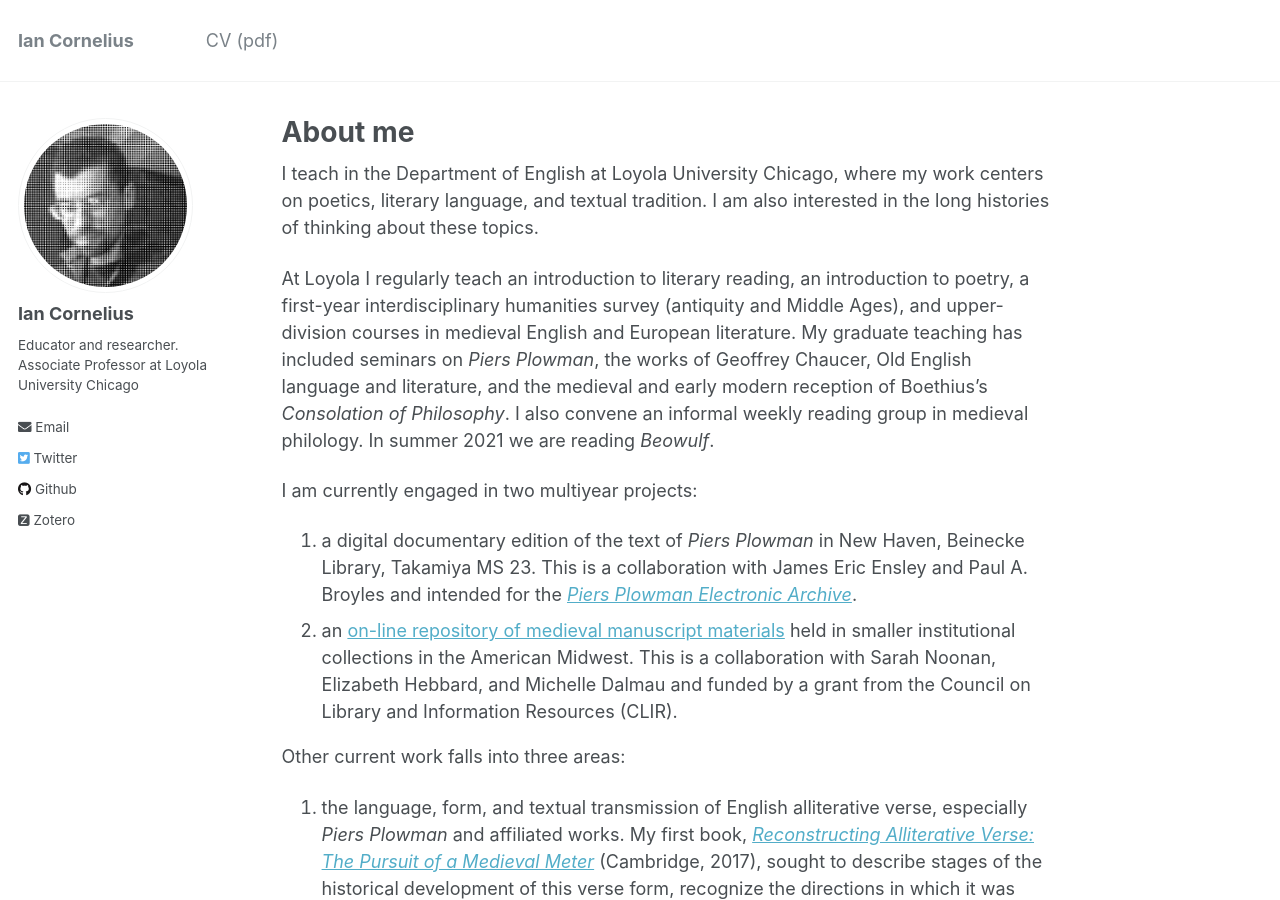
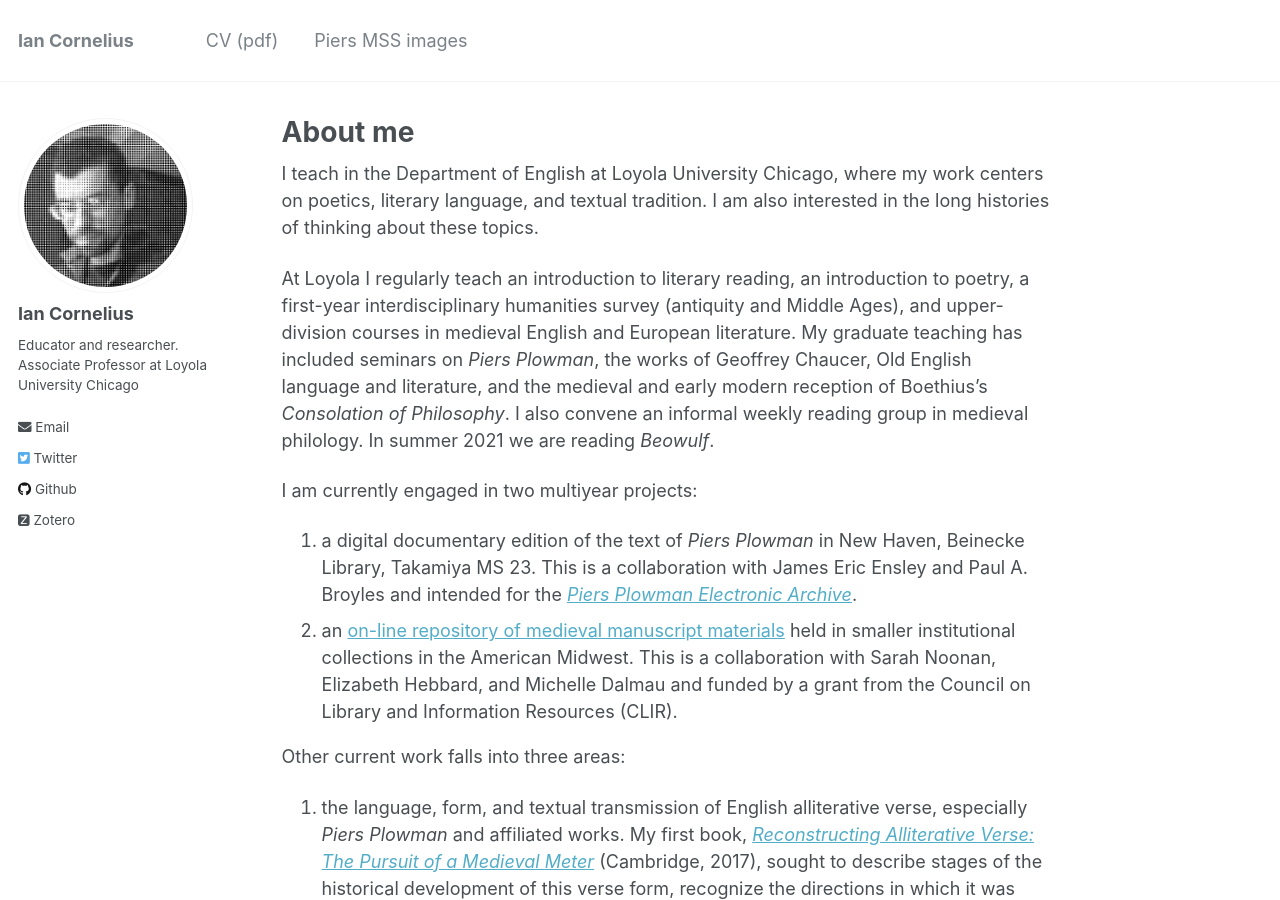
Before and after one commit to icornelius/icornelius.github.io, a Jekyll site: the page built from docs/_pages/about.md, in a window 1280 px wide and 900 px high. Built offline with Jekyll 4.4.1, drawn with Linux system fonts in a browser that asks for light colours; some web fonts are replaced.

Commit message:
site navigation: add link to piers-pictures

```diff
--- a/docs/_data/navigation.yml
+++ b/docs/_data/navigation.yml
@@ -17,3 +17,6 @@ main:
 
   - title: "CV (pdf)"
     url: /files/cornelius-cv.pdf
+
+  - title: "Piers MSS images"
+    url: https://icornelius.github.io/piers-pictures/
```
